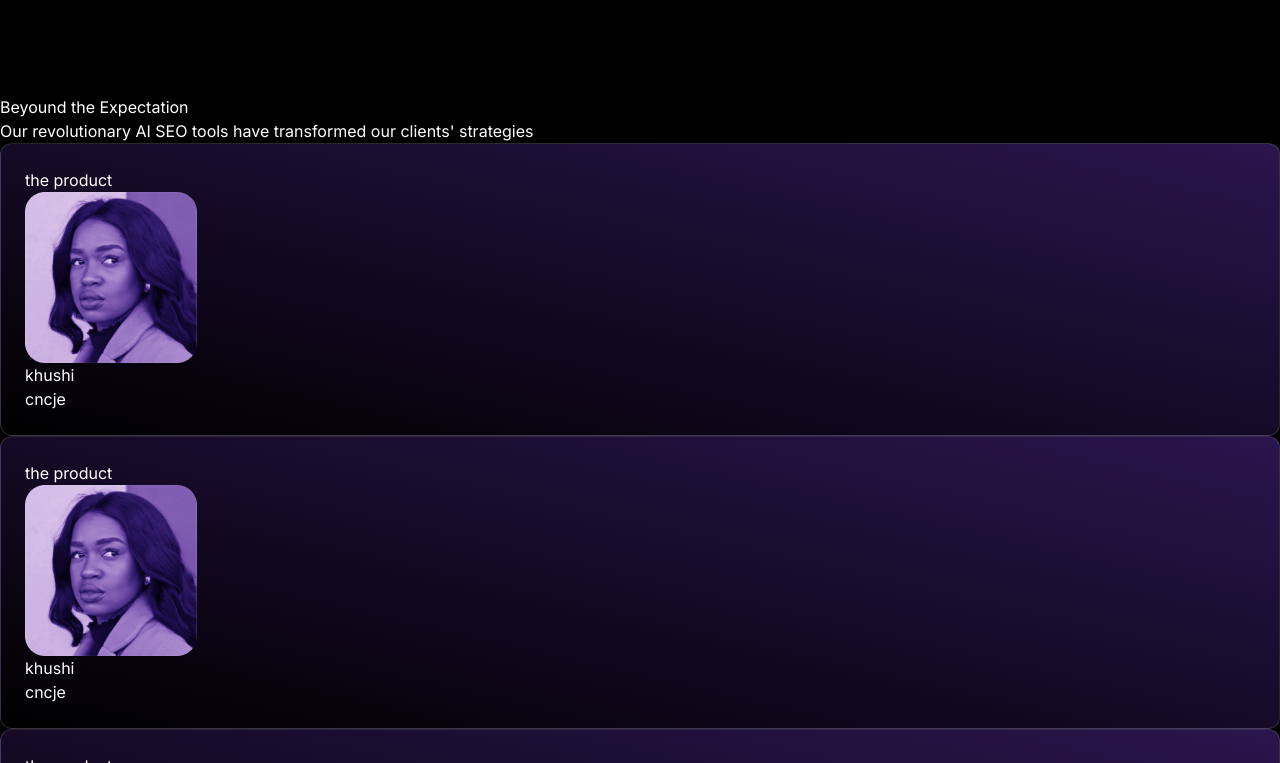
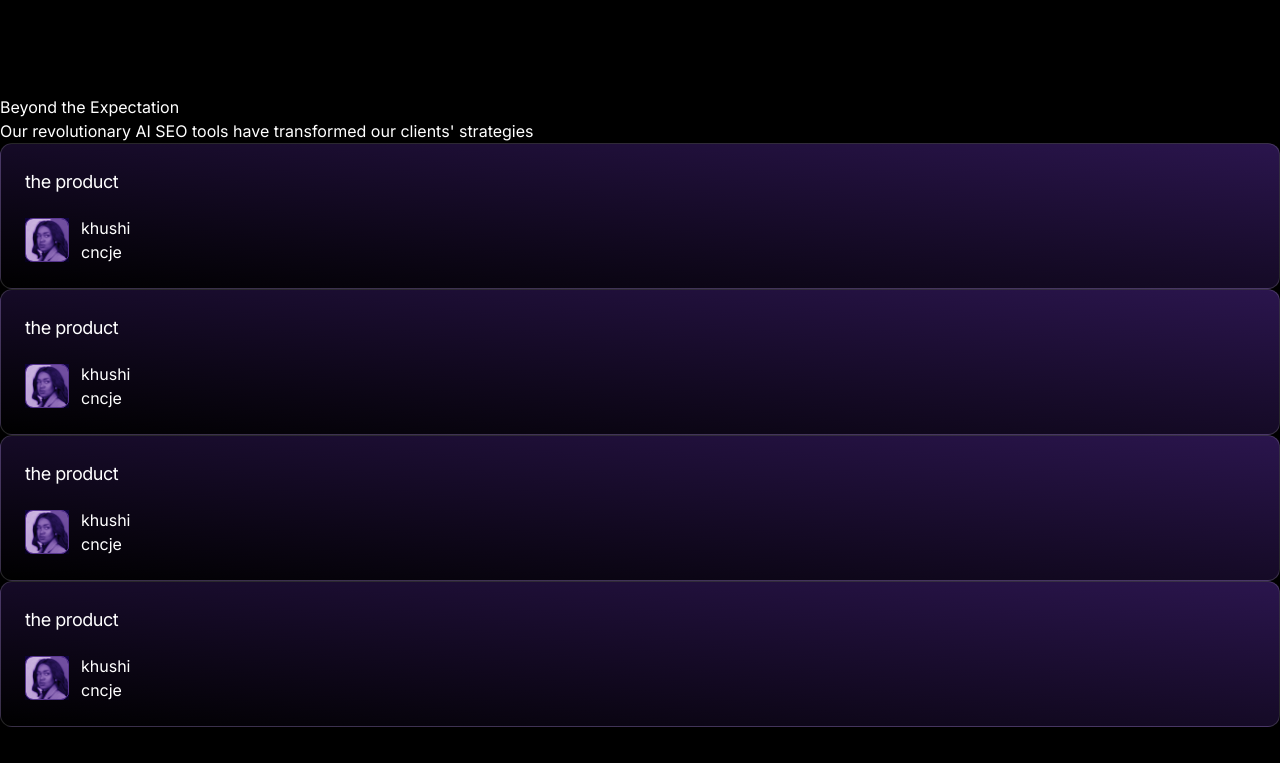
Before and after one commit to khushi4452/-AI_Saas, a Next.js app: page / in a window 1280 px wide. Shown: the part 1757-2520 px from the top of the page. After the commit the page ends 2484 px from the top, so only its background shows below. Built offline with nearby package versions, Linux system fonts and the light colour scheme.

Commit message:
added some css

```diff
--- a/src/sections/Testimonials.tsx
+++ b/src/sections/Testimonials.tsx
@@ -3,25 +3,25 @@ import avatar1 from "./../assets/Avatar 1.png";
 
 const testimonials = [
     {
-        test: "the product",
+        text: "the product",
         name: "khushi",
         title: "cncje",
         avatarImg: avatar1,
     },
     {
-        test: "the product",
+        text: "the product",
         name: "khushi",
         title: "cncje",
         avatarImg: avatar1,
     },
     {
-        test: "the product",
+        text: "the product",
         name: "khushi",
         title: "cncje",
         avatarImg: avatar1,
     },
     {
-        test: "the product",
+        text: "the product",
         name: "khushi",
         title: "cncje",
         avatarImg: avatar1,
@@ -31,18 +31,32 @@ const testimonials = [
 export const Testimonials = () => {
     return (
         <section className="container">
-<h2>Beyound the Expectation</h2>
-<p>Our revolutionary AI SEO tools have transformed our clients' strategies</p>
+            <h2>Beyond the Expectation</h2>
+            <p>
+                Our revolutionary AI SEO tools have transformed our clients'
+                strategies
+            </p>
             {testimonials.map((testimonial, index) => (
-<div key={index}
+                <div
+                    key={index}
                     className="border border-white/15 p-6 rounded-xl bg-[linear-gradient(to_bottom_left,rgb(140,69,255,.3),black)]"
                 >
- <div>{testimonial.test}</div>
-<Image src={testimonial.avatarImg}
+                    <div className="text-lg tracking-tight">
+                        {testimonial.text}
+                    </div>
+                    <div className="flex items-center gap-3 mt-5">
+                        <div className="relative after:content-[''] after:absolute after:inset-0 after:bg-[rgb(140,69,244)] after:mix-blend-soft-light">
+                            <Image
+                                src={testimonial.avatarImg}
                                 alt={`Avatar for ${testimonial.name}`}
+                                className="h-11 w-11 rounded-lg grayscale border border-white/30"
                             />
+                        </div>
+                        <div>
                             <div>{testimonial.name}</div>
                             <div>{testimonial.title}</div>
+                        </div>
+                    </div>
                 </div>
             ))}
         </section>
```
Lines whose indentation alone changed are shown as unchanged.
